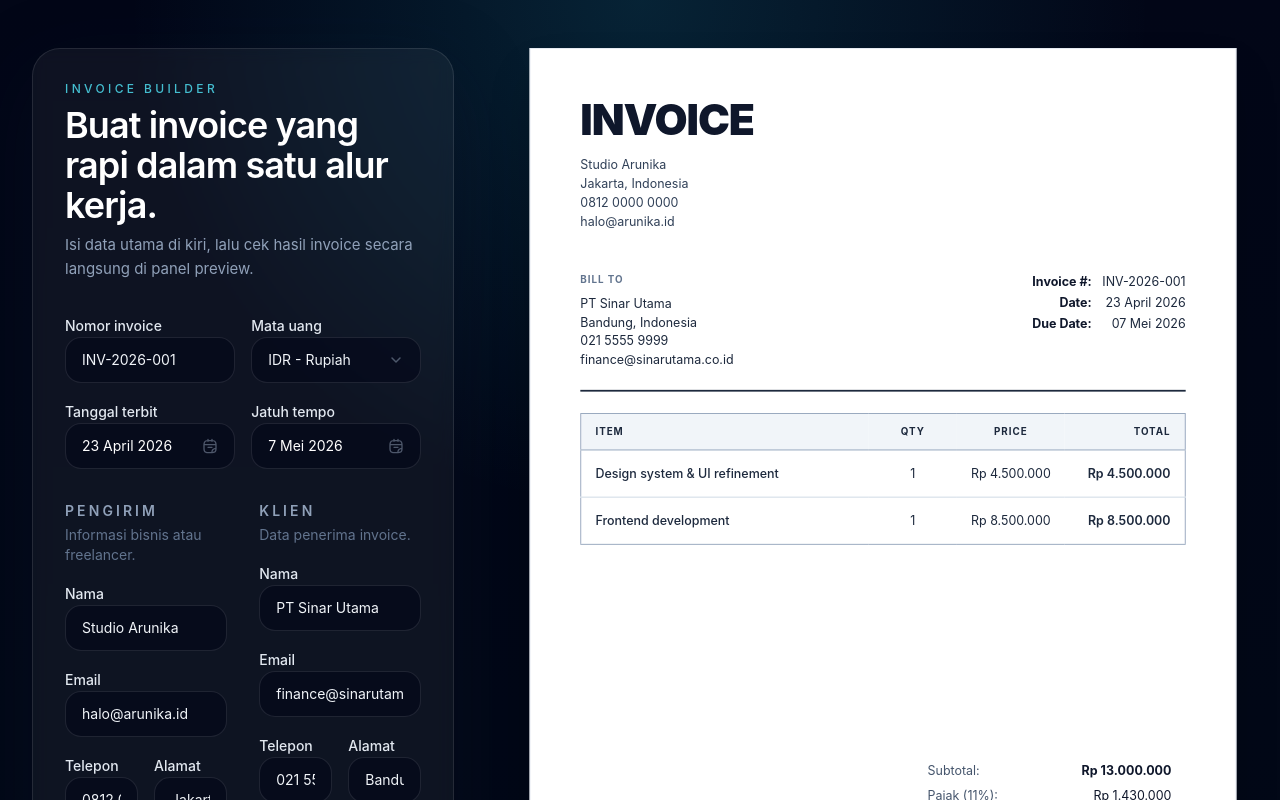
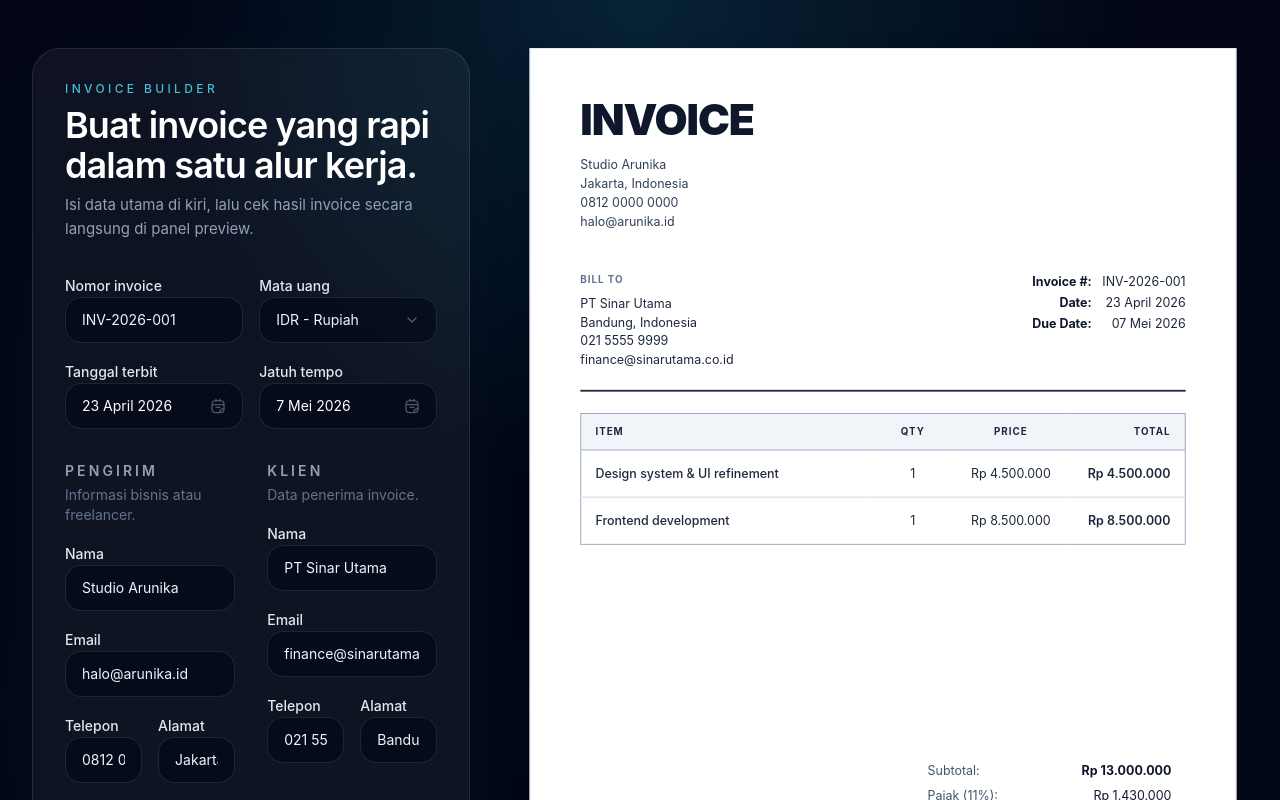
Before and after one commit to arif-budianto/invoice, a SvelteKit app: page / in a window 1280 px wide. Shown: the top 800 px of the page. Built offline with nearby package versions, Linux system fonts and the light colour scheme.

Commit message:
chore: reduce desktop layout gap and max-width

```diff
--- a/src/routes/+page.svelte
+++ b/src/routes/+page.svelte
@@ -126,7 +126,7 @@
 	class="min-h-screen bg-[radial-gradient(circle_at_top,rgba(34,211,238,0.14),transparent_28%),linear-gradient(180deg,#020617_0%,#020817_42%,#020617_100%)] print:bg-none print:min-h-0"
 >
 	<div
-		class="mx-auto flex min-h-screen max-w-[1800px] flex-col xl:flex-row gap-8 xl:gap-16 2xl:gap-32 px-4 py-4 sm:px-6 sm:py-6 xl:px-8 xl:py-12 print:block print:w-full print:max-w-none print:min-h-0 print:p-0 print:m-0"
+		class="mx-auto flex min-h-screen max-w-[1440px] flex-col xl:flex-row gap-8 xl:gap-12 px-4 py-4 sm:px-6 sm:py-6 xl:px-8 xl:py-12 print:block print:w-full print:max-w-none print:min-h-0 print:p-0 print:m-0"
 	>
 		<div class="w-full xl:w-[40%] {showPreview ? 'hidden xl:block' : 'block'} print:hidden">
 			<div in:fade={{ duration: 200 }} class="space-y-6">
```
